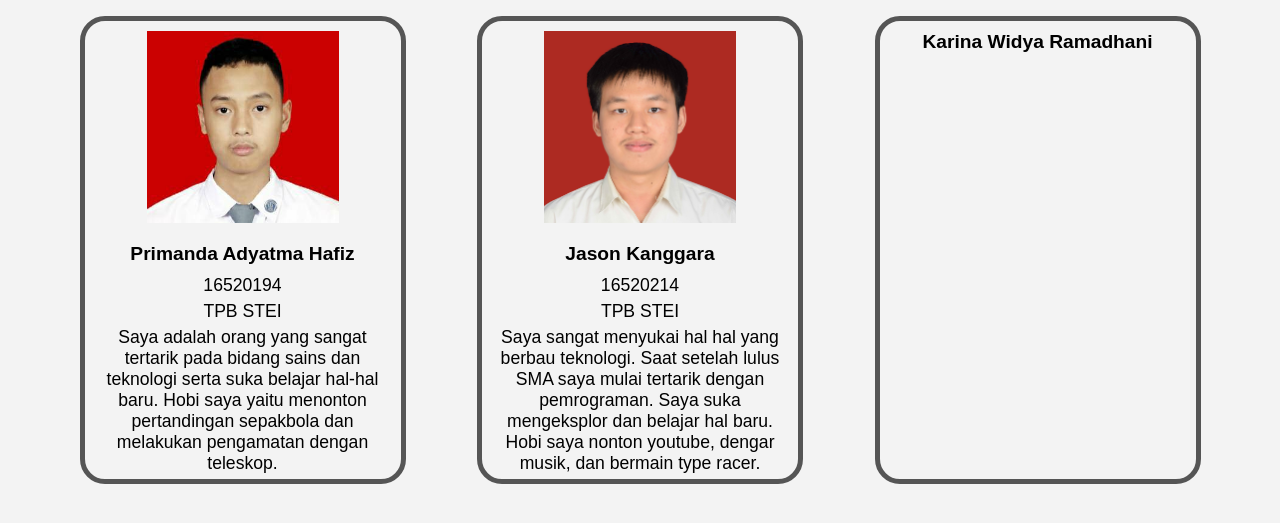
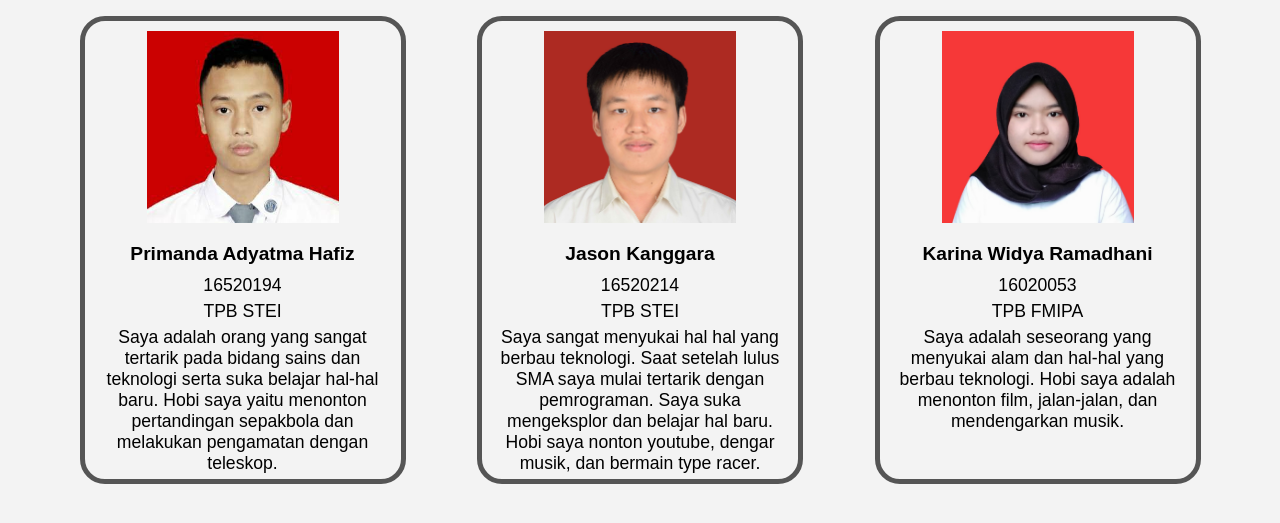
Before and after one commit to jask-19/Project-1-Tim-B-Magang-RISTEX, a Django app: page /profil/ in a window 1280 px wide. Shown: the part 176-699 px from the top of the page. Run offline with Django 3.2, Linux system fonts and the light colour scheme.

Commit message:
tambah profil full

```diff
--- a/tugasmagang1/templates/blog.html
+++ b/tugasmagang1/templates/blog.html
@@ -28,6 +28,7 @@
     </nav>
 
 	<main>
+
 
 	 <div class="row">
 	 <div class="leftcolumn">
--- a/tugasmagang1/templates/profil.html
+++ b/tugasmagang1/templates/profil.html
@@ -48,7 +48,13 @@
         <p class='profile-description'>Saya sangat menyukai hal hal yang berbau teknologi. Saat setelah lulus SMA saya mulai tertarik dengan pemrograman. Saya suka mengeksplor dan belajar hal baru. Hobi saya nonton youtube, dengar musik, dan bermain type racer.</p>
       </div>
       <div class='profile-card'>
+        <div class='img-container'>
+          <img class='profile-photo' src='{% static 'photos/Karina.jpg' %}'>
+        </div>
         <h4 class='profile-name'>Karina Widya Ramadhani</h4>
+        <p class='profile-detail'>16020053</p>
+        <p class='profile-detail'>TPB FMIPA</p>
+        <p class='profile-description'> Saya adalah seseorang yang menyukai alam dan hal-hal yang berbau teknologi. Hobi saya adalah menonton film, jalan-jalan, dan mendengarkan musik.</p>
       </div>
       </div>
     </main>
```
Also changed, not shown: tugasmagang1/manage.py (added, +20 -0 lines), tugasmagang1/static/css/styleblog.css (+17 -7 lines), tugasmagang1/db.sqlite3 (added), tugasmagang1/static/photos/Karina.jpg (added).
